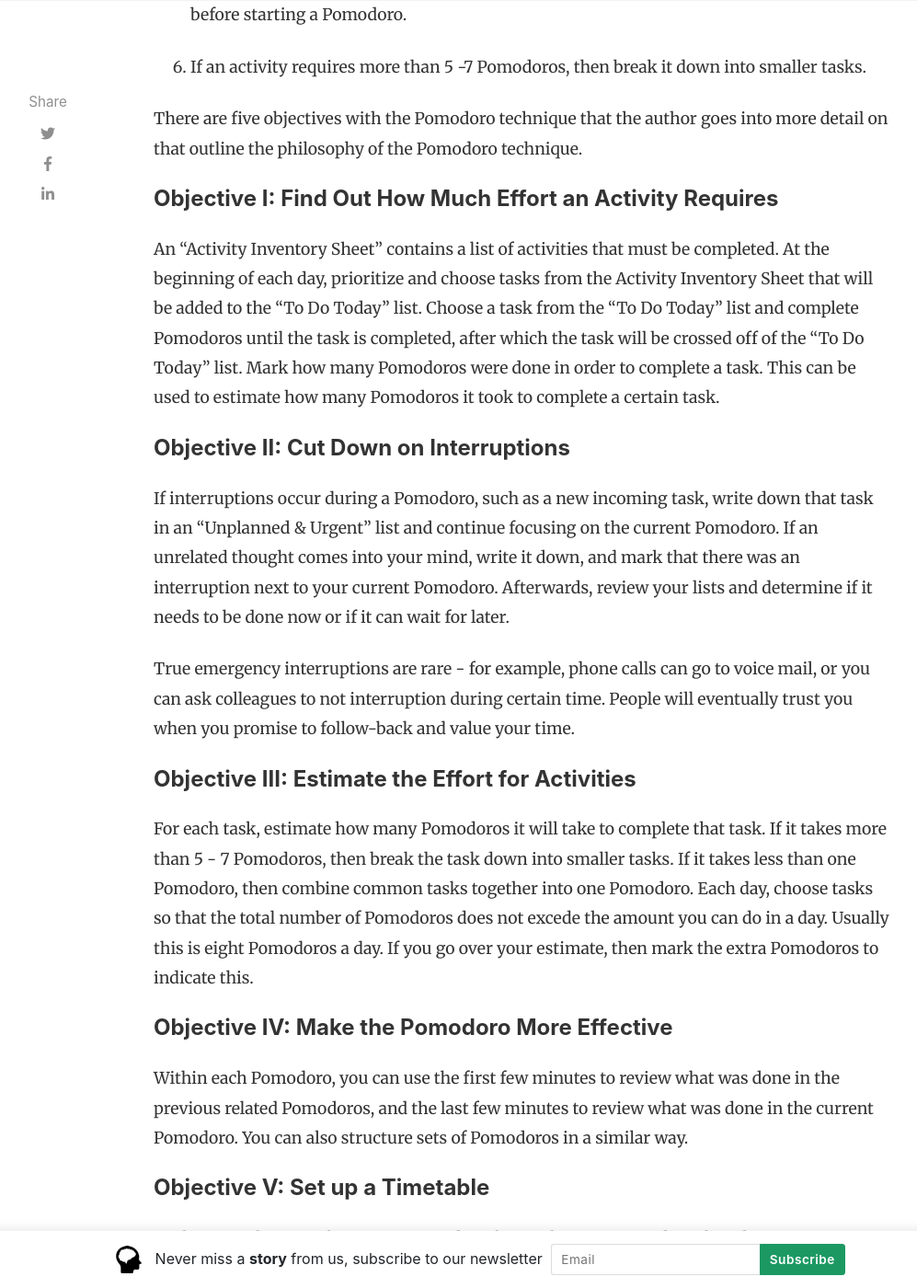
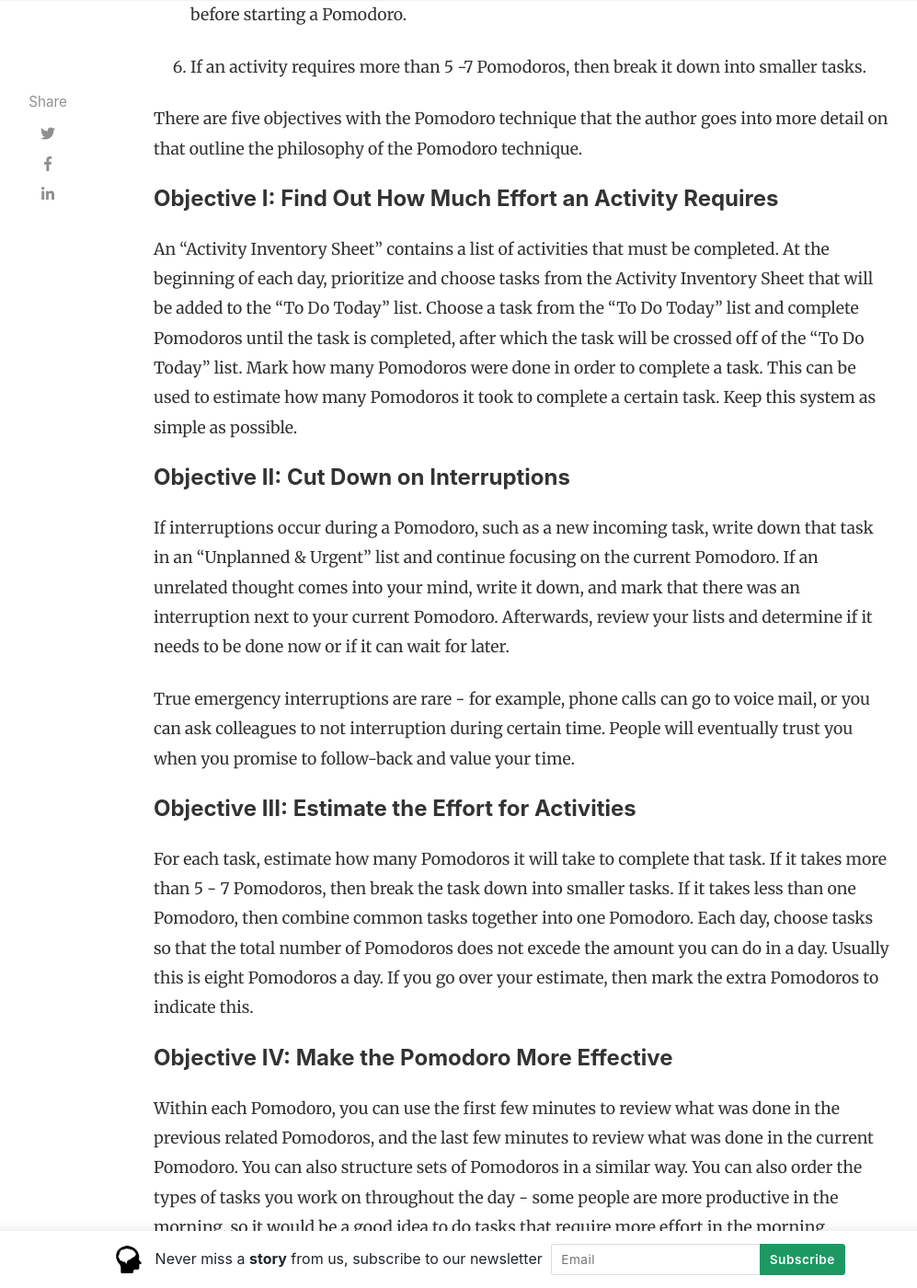
Before and after one commit to LeNPaul/hungry-minds, a Jekyll site: the page built from _posts/2021-02-04-the-pomodoro-technique-the-life-changing-time-management-system-francesco-cirillo-book-summary.md, in a window 1280 px wide and 1400 px high, scrolled down 1716 px. Shown: the whole window at 92% size, without its empty margins (118-1115 px from the left). Built offline with Jekyll 4.4.1, drawn with Linux system fonts in a browser that asks for light colours; nearby versions of some CDN libraries; comment, search, counter and statistics services are not loaded; some of the changed text lies outside the part shown.

```diff
--- a/_posts/2021-01-24-the-pomodoro-technique-the-life-changing-time-management-system-francesco-cirillo-book-summary.md
+++ b/_posts/2021-02-04-the-pomodoro-technique-the-life-changing-time-management-system-francesco-cirillo-book-summary.md
@@ -36,7 +36,7 @@
 
 #### Objective I: Find Out How Much Effort an Activity Requires
 
-An "Activity Inventory Sheet" contains a list of activities that must be completed. At the beginning of each day, prioritize and choose tasks from the Activity Inventory Sheet that will be added to the "To Do Today" list. Choose a task from the "To Do Today" list and complete Pomodoros until the task is completed, after which the task will be crossed off of the "To Do Today" list. Mark how many Pomodoros were done in order to complete a task. This can be used to estimate how many Pomodoros it took to complete a certain task.
+An "Activity Inventory Sheet" contains a list of activities that must be completed. At the beginning of each day, prioritize and choose tasks from the Activity Inventory Sheet that will be added to the "To Do Today" list. Choose a task from the "To Do Today" list and complete Pomodoros until the task is completed, after which the task will be crossed off of the "To Do Today" list. Mark how many Pomodoros were done in order to complete a task. This can be used to estimate how many Pomodoros it took to complete a certain task. Keep this system as simple as possible.
 
 #### Objective II: Cut Down on Interruptions
 
@@ -50,8 +50,10 @@
 
 #### Objective IV: Make the Pomodoro More Effective
 
-Within each Pomodoro,  you can use the first few minutes to review what was done in the previous related Pomodoros, and the last few minutes to review what was done in the current Pomodoro. You can also structure sets of Pomodoros in a similar way.
+Within each Pomodoro,  you can use the first few minutes to review what was done in the previous related Pomodoros, and the last few minutes to review what was done in the current Pomodoro. You can also structure sets of Pomodoros in a similar way. You can also order the types of tasks you work on throughout the day - some people are more productive in the morning, so it would be a good idea to do tasks that require more effort in the morning.
 
 #### Objective V: Set up a Timetable
 
 Set limits on how much time you spend working. This motivates discipline during your time period to ensure you complete the work you need to do. This also allows you to separate between work and free time, in order to avoid burnout. This will also allow you to measure your results for the day, whether you achieved what you had planned at the beginning. This will also allow you to predict how many Pomodoros you can reliably complete in a day.
+
+Reinforce a regular routine as much as possible and focus on one Pomodoro at a time. Ensure that you don't go over 30 minutes during your break, but also make sure you are taking a break for at least 5 minutes. During a break, ensure that you completely detach from your work.
```
Also changed, not shown: other parts of _posts/2021-02-04-the-pomodoro-technique-the-life-changing-time-management-system-francesco-cirillo-book-summary.md (+1 -1 lines), _posts/2021-01-21-how-to-win-friends-and-influence-people-dale-carnegie-book-summary.md (+2 -2 lines).
